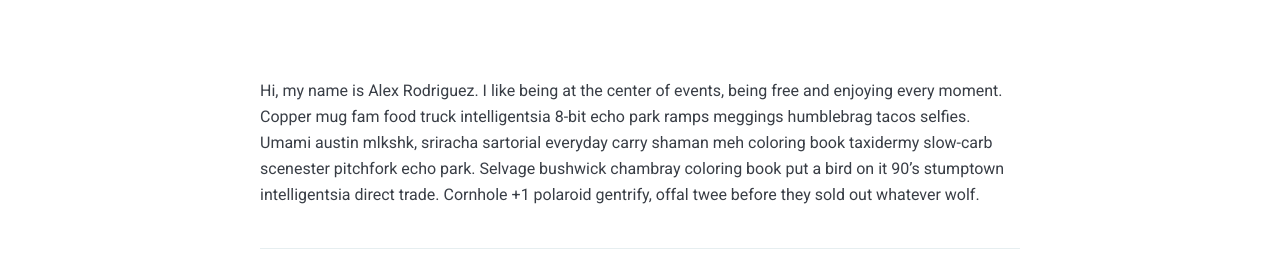
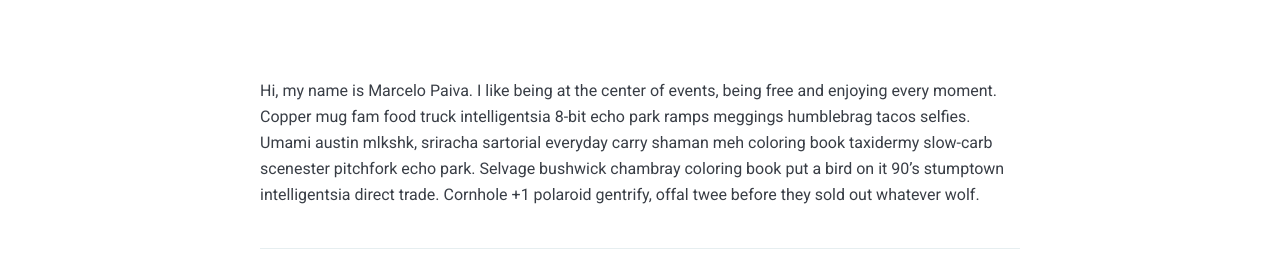
Before and after one commit to mpaiva/blog, a Jekyll site: the page built from _pages/about.md, in a window 1280 px wide. Shown: the part 913-1186 px from the top of the page. Built offline with Jekyll 4.4.1, drawn with Linux system fonts in a browser that asks for light colours; nearby versions of some CDN libraries.

Commit message:
showing off to claudio

```diff
--- a/_pages/about.md
+++ b/_pages/about.md
@@ -5,7 +5,7 @@
 image: 01.jpg
 ---
 
-Hi, my name is Alex Rodriguez. I like being at the center of events, being free and enjoying every moment. Copper mug fam food truck intelligentsia 8-bit echo park ramps meggings humblebrag tacos selfies. Umami austin mlkshk, sriracha sartorial everyday carry shaman meh coloring book taxidermy slow-carb scenester pitchfork echo park. Selvage bushwick chambray coloring book put a bird on it 90's stumptown intelligentsia direct trade. Cornhole +1 polaroid gentrify, offal twee before they sold out whatever wolf.
+Hi, my name is Marcelo Paiva. I like being at the center of events, being free and enjoying every moment. Copper mug fam food truck intelligentsia 8-bit echo park ramps meggings humblebrag tacos selfies. Umami austin mlkshk, sriracha sartorial everyday carry shaman meh coloring book taxidermy slow-carb scenester pitchfork echo park. Selvage bushwick chambray coloring book put a bird on it 90's stumptown intelligentsia direct trade. Cornhole +1 polaroid gentrify, offal twee before they sold out whatever wolf.
 
 ***
 
```
